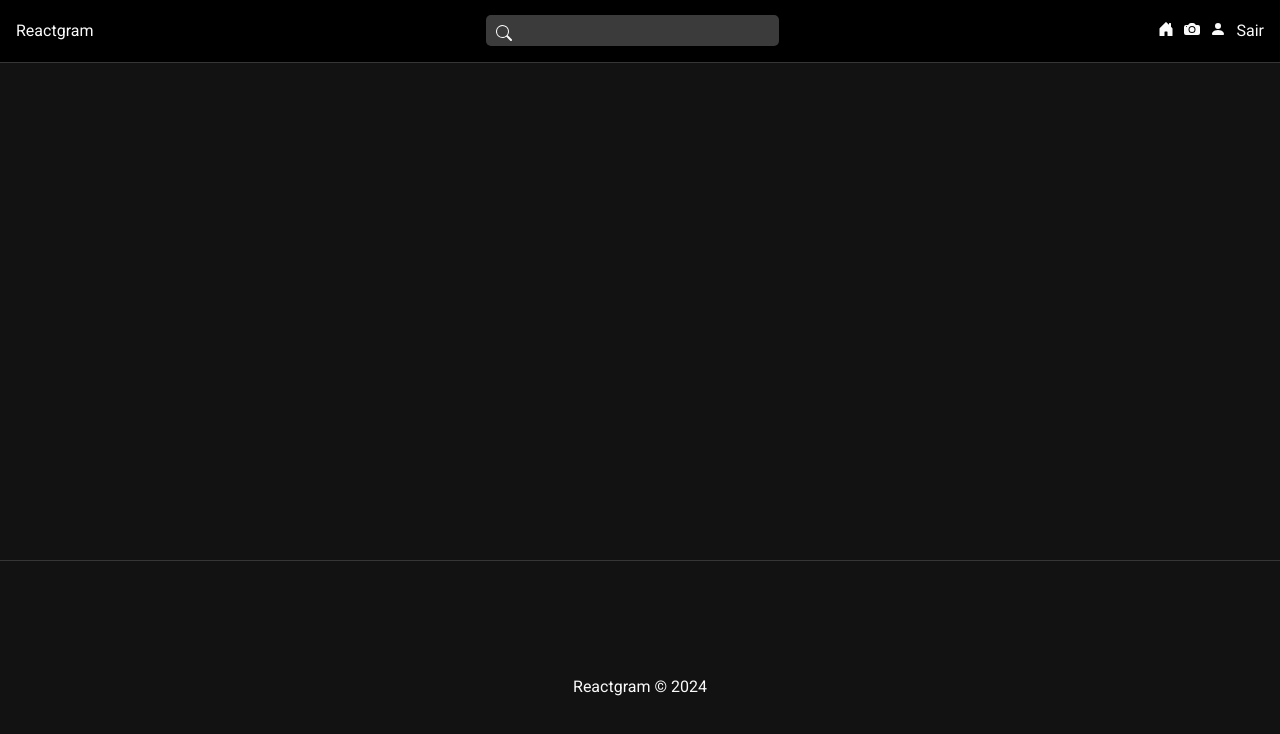
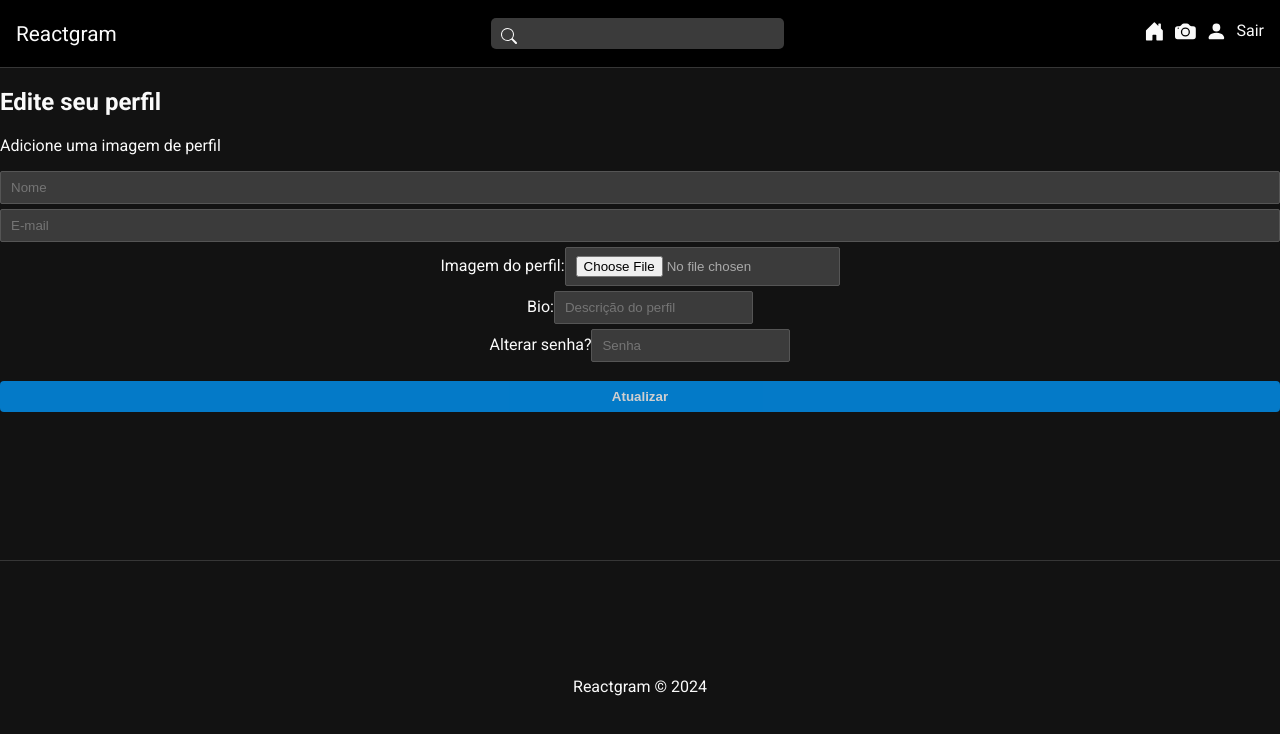
Before and after one commit to LGpicinin/Projeto-Reactgram, a React (Vite) app in the folder front-end/: page /profile in a window 1280 px wide. Shown: the top 734 px of the page. Built offline with nearby package versions, Linux system fonts and the light colour scheme; no server answers; sample sign-in values are in the browser's storage.

Commit message:
login terminado e editProfile iniciado

```diff
--- a/front-end/src/App.jsx
+++ b/front-end/src/App.jsx
@@ -9,6 +9,7 @@ import Footer from './components/Footer/Footer'
 import Home from './pages/Home/Home'
 import Login from './pages/Auth/Login'
 import Register from './pages/Auth/Register'
+import EditProfile from './pages/EditProfile/EditProfile'
 // hooks
 import { useAuth } from './hooks/useAuth'
 
@@ -26,6 +27,7 @@ function App() {
             <Routes>
 
                 <Route path='/' element={auth ? <Home/> : <Navigate to='/login'/>}/>
+                <Route path='/profile' element={auth ? <EditProfile/> : <Navigate to='/login'/>}/>
                 <Route path='/login' element={!auth ? <Login/> : <Navigate to='/'/>}/>
                 <Route path='/register' element={!auth ? <Register/> : <Navigate to='/'/>}/>
 
--- a/front-end/src/components/NavBar/NavBar.css
+++ b/front-end/src/components/NavBar/NavBar.css
@@ -34,6 +34,7 @@
 #nav a{
     text-decoration: none;
     color: #FAFAFA;
+    font-size: 1.3em
 }
 
 #nav-links{
--- a/front-end/src/pages/Auth/Login.jsx
+++ b/front-end/src/pages/Auth/Login.jsx
@@ -1,8 +1,53 @@
+// styles
 import "./Auth.css"
+// react-router
+import { Link } from "react-router-dom"
+// hooks
+import { useState, useEffect } from "react"
+import { useSelector, useDispatch } from "react-redux"
+//redux
+import { login, reset } from "../../slices/authSlice"
+//components
+import Message from "../../components/Message/Message"
 
 const Login = () => {
+
+  const [email, setEmail] = useState("")
+  const [password, setPassword] = useState("")
+
+  const dispatch = useDispatch()
+  const { loading, error } = useSelector((state) => state.auth)
+
+  const handleSubmit = (e) => {
+    e.preventDefault();
+
+    const user = {
+      email,
+      password,
+    }
+
+    dispatch(login(user))
+
+  }
+
+  useEffect(() => {
+    dispatch(reset())
+  }, [dispatch])
+
+
   return (
-    <div>Login</div>
+    <div id="login">
+      <h2>Reactgram</h2>
+      <p className="subtitle">Faça o login e comece a postar!</p>
+      <form onSubmit={handleSubmit}>
+        <input type="email" placeholder="E-mail" value={email} onChange={(e) => setEmail(e.target.value)}/>
+        <input type="password" placeholder="Senha" value={password} onChange={(e) => setPassword(e.target.value)}/>
+        {!loading && <input type="submit" value="Entrar"/>}
+        {loading && <input type="submit" value="Aguarde..." disabled/>}
+        {error && <Message type="error" message={error}/>}
+      </form>
+      <p>Não tem conta? <Link to="/register">Clique Aqui</Link></p>
+    </div>
   )
 }
 
--- a/front-end/src/pages/Auth/Register.jsx
+++ b/front-end/src/pages/Auth/Register.jsx
@@ -30,9 +30,6 @@ const Register = () => {
       confirmPassword
     }
 
-    console.log(user)
-    console.log(error)
-
     dispatch(register(user))
   }
 
--- /dev/null
+++ b/front-end/src/pages/EditProfile/EditProfile.jsx
@@ -0,0 +1,67 @@
+// styles
+import './EditProfile.css'
+// hooks
+import { useEffect, useState } from 'react'
+import { useSelector, useDispatch } from 'react-redux'
+import { getUser } from '../../slices/authSlice'
+
+const EditProfile = () => {
+
+    const [name, setName] = useState("")
+    const [profile, setProfile] = useState(null)
+    const {user} = useSelector((state) => state.auth)
+    const dispatch = useDispatch()
+
+    useEffect(() => {
+        async function getProfile(){
+            let data
+            if(user._id)
+                data = await getUser(user._id)
+                console.log(data)
+                if(data._id){
+                    setProfile(data)
+                }
+        }
+        getProfile()
+    }, [user])
+
+    useEffect(() => {
+        if(profile){
+            setName(profile.name)
+        }
+    }, [profile])
+
+    const handleSubmit = (e) => {
+        e.preventDefault()
+    }
+
+    console.log(profile)
+
+
+    return (
+        <div id='edit-profile'>
+            <h2>Edite seu perfil</h2>
+            <p>Adicione uma imagem de perfil</p>
+            {/* profile image */}
+            <form onSubmit={handleSubmit}>
+                <input type="text" placeholder='Nome'/>
+                <input type="email" placeholder='E-mail'/>
+                <label>
+                    <span>Imagem do perfil:</span>
+                    <input type="file" />
+                </label>
+                <label>
+                    <span>Bio:</span>
+                    <input type="text" placeholder='Descrição do perfil'/>
+                </label>
+                <label>
+                    <span>Alterar senha?</span>
+                    <input type="password" placeholder='Senha' />
+                </label>
+                <input type="submit" value="Atualizar"/>
+            </form>
+        </div>
+    )
+}
+
+export default EditProfile
--- a/front-end/src/services/authService.js
+++ b/front-end/src/services/authService.js
@@ -25,9 +25,41 @@ const logout = () => {
     localStorage.removeItem("user")
 }
 
+//login
+const login = async(data) => {
+    const config = requestConfig("POST", data)
+
+    try {
+        const res = await fetch(api + "/users/login", config).then((res) => res.json()).catch((err) => err)
+
+        if (res._id){
+            localStorage.setItem("user", JSON.stringify(res))
+        }
+
+        return res
+
+    } catch (error) {
+        console.log(error)
+    }
+}
+
+//get user by id
+const getUser = async(id) => {
+    const url = api + "/users/" + id
+
+    try {
+        const user = await fetch(url)
+        return user
+    } catch (error) {
+        console.log(error)
+    }
+}
+
 const authService = {
     register,
     logout,
+    login,
+    getUser,
 }
 
 export default authService
--- a/front-end/src/slices/authSlice.js
+++ b/front-end/src/slices/authSlice.js
@@ -26,6 +26,28 @@ export const register = createAsyncThunk("auth/register", async(user, thunkAPI)
 export const logout = createAsyncThunk("auth/logout", () => {
     authService.logout()
 })
+
+//login
+export const login = createAsyncThunk("auth/login", async(user, thunkAPI) => {
+    const data = await authService.login(user)
+
+    if(data.errors){
+        return thunkAPI.rejectWithValue(data.errors[0])
+    }
+
+    return data
+})
+
+//get user
+export const getUser = async(id) => {
+    const user = await authService.getUser(id)
+
+    if(user.errors){
+        return user.errors[0]
+    }
+
+    return user
+}
 
 export const authSlice = createSlice({
     name: "auth",
@@ -56,6 +78,19 @@ export const authSlice = createSlice({
             state.success = true
             state.error = null
             state.user = null
+        }).addCase(login.pending, (state) => {
+            state.loading = true
+            state.error = false
+        }).addCase(login.fulfilled, (state, action) => {
+            state.loading = false
+            state.success = true
+            state.error = null
+            state.user = action.payload
+        }).addCase(login.rejected, (state, action) => {
+            state.loading = false
+            state.success = false
+            state.error = action.payload
+            state.user = null
         })
     }
 })
```
Also changed, not shown: front-end/src/pages/EditProfile/EditProfile.css (added).
